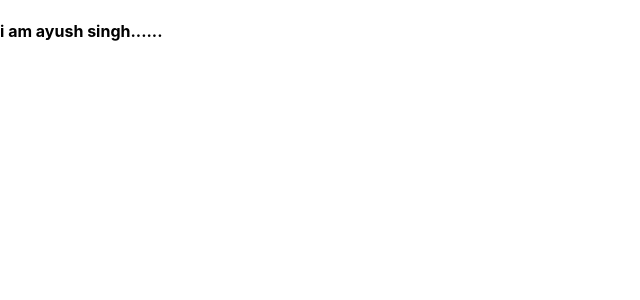
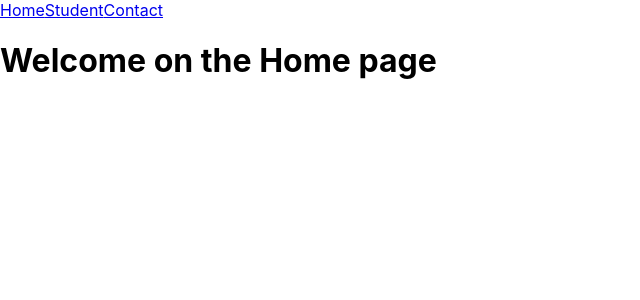
Before and after one commit to ayushsingh3007/Handson-7, a React (Create React App) app: page / in a window 1280 px wide. Shown: the top 300 px of the page, without its empty margins (0-640 px from the left). Built offline with nearby package versions, Linux system fonts and the light colour scheme.

Commit message:
Update App.js

```diff
--- a/src/App.js
+++ b/src/App.js
@@ -1,10 +1,13 @@
 
 import './App.css';
+import { RouteCompo } from './Redu/CompoUI/RouteCompo';
+
 
 function App() {
-  return (
+   return (
     <div className="App">
-     <h4> i am ayush singh......</h4>
+<RouteCompo/>
+
     </div>
   );
 }
```
